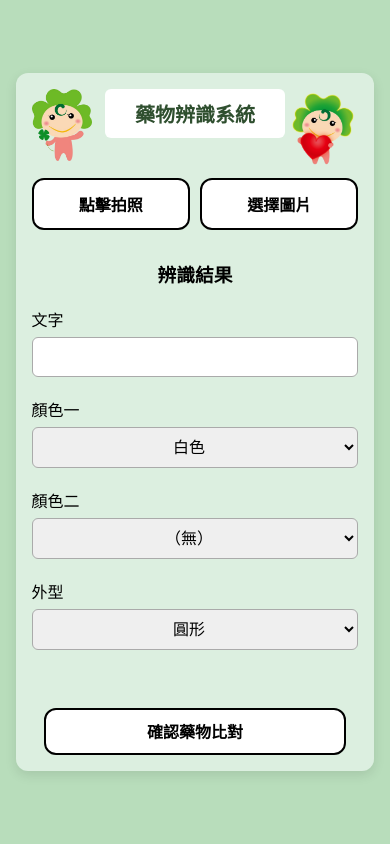
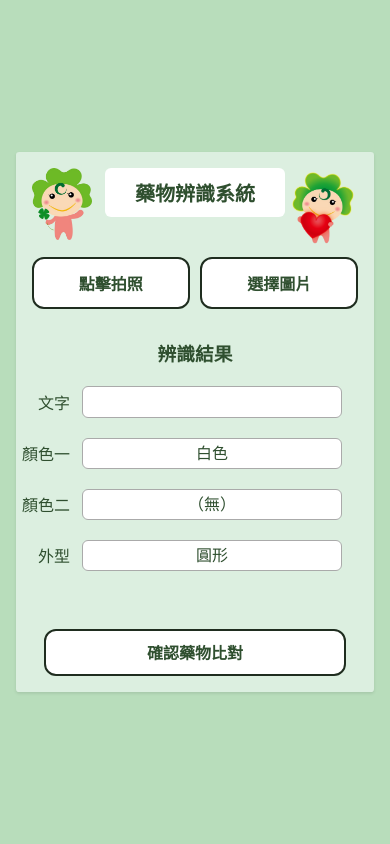
Before and after one commit to hanzelnut188/Pill_Identification_OCR-based2, a Flask app: page / in a window 390 px wide. Run offline with Flask 3, Linux system fonts and the light colour scheme; some libraries are stand-ins or nearby versions.

Commit message:
IMPROVE UI

```diff
--- a/app/static/index.css
+++ b/app/static/index.css
@@ -1,4 +1,3 @@
-
 /* 標準重設 */
 * {
     margin: 0;
@@ -22,12 +21,12 @@ body {
 .container {
     text-align: center;
     padding: 2vw; /* 使用視窗寬度的百分比 */
-    background:  #dcefe0;
+    background: #dcefe0;
     box-shadow: 0 0.4vw 0.8vw rgba(0, 0, 0, 0.1); /* 使用視窗寬度的百分比 */
     border-radius: 0.8vw; /* 使用視窗寬度的百分比 */
     width: 80vw; /* 使用視窗寬度的百分比 */
     max-width: 100%;
-    max-width: 500px;   /* ✅ 和 upload-buttons 對齊 */
+    max-width: 500px; /* ✅ 和 upload-buttons 對齊 */
     display: flex;
     flex-direction: column; /* 讓內容垂直排列 */
     align-items: center; /* 讓內容居中對齊 */
@@ -66,25 +65,26 @@ body {
     border-radius: 6px;
 
 
-
     padding: 10px;
     clear: both;
 }
 
 /* 👇 用這段取代你原本的 .selection-container 區塊 */
-.selection-container{
+.selection-container {
     display: flex;
     align-items: center;
     gap: 12px;
     margin-top: 20px;
 }
-.selection-container label{
-    flex: 0 0 5.5em;     /* 標籤固定寬，自己可調 */
+
+.selection-container label {
+    flex: 0 0 5.5em; /* 標籤固定寬，自己可調 */
     text-align: right;
 }
+
 .selection-container input,
 .selection-container select {
-    width: 250px;       /* 固定白框寬度，不跟按鈕一起拉長 */
+    width: 250px; /* 固定白框寬度，不跟按鈕一起拉長 */
     padding: 6px 8px;
     border-radius: 6px;
     border: 1px solid #aaa;
@@ -97,8 +97,8 @@ body {
 
 /* 讓顏色 / 外型的下拉選單選項置中 */
 .selection-container select {
-    text-align: center;            /* 文字置中 */
-    text-align-last: center;       /* ✅ 確保選中項置中 (Chrome/Edge) */
+    text-align: center; /* 文字置中 */
+    text-align-last: center; /* ✅ 確保選中項置中 (Chrome/Edge) */
 }
 
 
@@ -137,6 +137,7 @@ video {
     font-weight: 900;
     line-height: 1.5;
     margin: 0;
+    border: 2px solid #1f2d1f;
     -webkit-mask-image: -webkit-radial-gradient(#000, #fff);
     padding: 0;
     text-transform: uppercase;
@@ -166,7 +167,7 @@ video {
     -webkit-mask-image: none;
     overflow: hidden;
     margin: 10px;
-    padding: 0.6rem 1.2rem;   /* ✅ 恢復 padding 控制大小 */
+    padding: 0.6rem 1.2rem; /* ✅ 恢復 padding 控制大小 */
     transition: transform 0.2s ease, box-shadow 0.2s ease;
 }
 
@@ -193,16 +194,17 @@ select {
     position: relative;
     overflow: visible;
 }
+
 .selection-container input,
 .selection-container select {
-    width: 250px;   /* ✅ 固定白框寬度 */
+    width: 250px; /* ✅ 固定白框寬度 */
     padding: 6px 8px;
     border-radius: 6px;
     border: 1px solid #aaa;
 }
 
 #result-area h3 {
-    text-align: center;  /* ✅ 置中標題 */
+    text-align: center; /* ✅ 置中標題 */
     margin-bottom: 15px;
 }
 
@@ -236,12 +238,14 @@ select {
         width: 50%;
     }
 }
+
 /* 讓上傳區與表單共用同一個寬度殼 */
-.form-width{
+.form-width {
     width: 100%;
-    max-width: 520px;   /* ← 想要多寬就改這個數字 */
-    margin: 0 auto;     /* 置中 */
+    max-width: 520px; /* ← 想要多寬就改這個數字 */
+    margin: 0 auto; /* 置中 */
 }
+
 /* → 下一行本來就是你的 .upload-buttons {...} */
 
 /* 上傳/拍照專用按鈕 */
@@ -249,20 +253,20 @@ select {
 .upload-buttons {
     display: flex;
     gap: 12px;
-    width: 70%;        /* ✅ 和白框保持一致 */
-    max-width: none;   /* 取消之前的 500px 限制 */
+    width: 70%; /* ✅ 和白框保持一致 */
+    max-width: none; /* 取消之前的 500px 限制 */
     margin: 20px 0;
 }
 
 
 /* 單一按鈕 */
 .upload-btn {
-    flex: 1;                /* 平均分配寬度 */
-    min-width: 120px;       /* ✅ 設定最小寬度，避免太小 */
+    flex: 1; /* 平均分配寬度 */
+    min-width: 120px; /* ✅ 設定最小寬度，避免太小 */
     background: #fff;
     border: 2px solid #000;
     border-radius: 12px;
-    height: 60px;           /* 固定高度 */
+    height: 60px; /* 固定高度 */
     display: flex;
     justify-content: center;
     align-items: center;
@@ -278,14 +282,15 @@ select {
 
 
 /* === 結果區：以白框為主軸、整塊左移 (不影響「辨識結果」h3) === */
-:root{
-    --label-w: 5.5em;   /* 標籤固定寬 */
-    --input-w: 250px;   /* 白框固定寬 */
-    --gap: 12px;        /* 標籤與白框間距 */
+:root {
+    --label-w: 5.5em; /* 標籤固定寬 */
+    --input-w: min(360px, 70vw); /* 電腦最大 360px，手機自動縮到螢幕 70% */
+    --gap: 12px;
 }
 
+
 /* 只調整結果區的每一列 */
-#result-area .selection-container{
+#result-area .selection-container {
     display: flex;
     align-items: center;
     gap: var(--gap);
@@ -294,14 +299,14 @@ select {
 }
 
 /* 標籤固定寬、靠右貼齊白框 */
-#result-area .selection-container label{
+#result-area .selection-container label {
     flex: 0 0 var(--label-w);
     text-align: right;
 }
 
 /* 白框固定寬、置中顯示內容 */
 #result-area .selection-container input,
-#result-area .selection-container select{
+#result-area .selection-container select {
     width: var(--input-w);
     padding: 6px 8px;
     border-radius: 6px;
@@ -311,64 +316,75 @@ select {
 }
 
 /* 小螢幕避免超出（必要時可關閉位移）*/
-@media (max-width: 420px){
-    #result-area .selection-container{
+@media (max-width: 420px) {
+    #result-area .selection-container {
         transform: none;
     }
 }
 
 /* === 放大白框寬度（維持白框中線對齊） === */
-:root{
+:root {
     /* 原本 250px → 放大 */
     --input-w: 360px;
 }
 
 /* 大一點的螢幕再更寬 */
-@media (min-width: 1280px){
-    :root{ --input-w: 400px; }
+@media (min-width: 1280px) {
+    :root {
+        --input-w: 400px;
+    }
 }
 
 /* 讓上方兩顆按鈕寬度跟結果區一致（可選） */
-.form-width{
+.form-width {
     max-width: calc(var(--label-w) + var(--gap) + var(--input-w));
 }
-.upload-buttons{
+
+.upload-buttons {
     width: 100%;
     max-width: calc(var(--label-w) + var(--gap) + var(--input-w));
 }
 
 /* 很小的螢幕避免超出 */
-@media (max-width: 420px){
-    #result-area .selection-container{ transform: none; }
-    :root{ --input-w: 100%; }
+@media (max-width: 420px) {
+    #result-area .selection-container {
+        transform: none;
+    }
+
+    :root {
+        --input-w: 100%;
+    }
 }
+
 /* === 上方上傳按鈕：維持小而緊實，不隨容器撐大 === */
-.upload-buttons{
+.upload-buttons {
     width: 100%;
     max-width: calc(var(--label-w) + var(--gap) + var(--input-w));
     justify-content: center;
 }
-.upload-btn{
-    flex: 0 0 auto;       /* 不要平均撐滿 */
-    width: auto;          /* 依內容寬 */
-    min-width: 160px;     /* 想更小就調這裡 */
+
+.upload-btn {
+    flex: 0 0 auto; /* 不要平均撐滿 */
+    width: auto; /* 依內容寬 */
+    min-width: 160px; /* 想更小就調這裡 */
 }
 
 /* === 底部「確認藥物比對」：與白框同寬、同主軸 === */
 /* 如果這顆按鈕在結果區(#result-area)裡，用這個選擇器就只會影響它 */
-#result-area .btn-14{
-    width: var(--input-w);                                        /* 跟白框同寬 */
+#result-area .btn-14 {
+    width: var(--input-w); /* 跟白框同寬 */
     transform: translateX(calc(-0.5 * (var(--label-w) + var(--gap)))); /* 同主軸 */
     margin-top: 24px;
 }
 
 /* 小螢幕時取消位移、改為自適應 */
-@media (max-width: 420px){
-    #result-area .btn-14{
+@media (max-width: 420px) {
+    #result-area .btn-14 {
         transform: none;
         width: 100%;
     }
 }
+
 /* === 通用：確認按鈕與白框同寬、對齊主軸 === */
 .match-btn-wrapper {
     display: flex;
@@ -391,77 +407,84 @@ select {
 }
 
 /* === 底部按鈕：固定寬度=白框寬，水平置中；不做任何位移 === */
-#result-area .btn-14{
+#result-area .btn-14 {
     width: var(--input-w);
     display: block;
-    margin: 24px auto 0;   /* ⬅️ 置中 */
+    margin: 24px auto 0; /* ⬅️ 置中 */
     transform: none !important;
 }
-.match-btn-wrapper .btn-14{
+
+.match-btn-wrapper .btn-14 {
     width: var(--input-w);
     margin: 24px auto 0;
     transform: none !important;
 }
+
 /* 確認按鈕略小於白框、置中 */
-:root{
-    --btn-w: calc(var(--input-w) - 82px);  /* 想更小就把 60px 調大/小 */
+:root {
+    --btn-w: calc(var(--input-w) - 82px); /* 想更小就把 60px 調大/小 */
 }
 
 #result-area .btn-14,
-.match-btn-wrapper .btn-14{
+.match-btn-wrapper .btn-14 {
     width: var(--btn-w);
     margin: 24px auto 0;
     transform: none !important;
 }
 
 /* 小螢幕滿寬即可 */
-@media (max-width: 420px){
+@media (max-width: 420px) {
     #result-area .btn-14,
-    .match-btn-wrapper .btn-14{
+    .match-btn-wrapper .btn-14 {
         width: 100%;
     }
 }
+
 /* 讓 iOS 不亂縮放字 */
-html { -webkit-text-size-adjust: 100%; }
+html {
+    -webkit-text-size-adjust: 100%;
+}
 
 /* 手機版調整（≤ 480px） */
-@media (max-width: 480px){
+@media (max-width: 480px) {
 
     /* 1) 別用 vw：固定 padding、容器寬一律貼齊 */
-    .container{
+    .container {
         padding: 16px !important;
         width: 92vw;
         max-width: 420px;
     }
 
     /* 2) 表單：改成一欄直排，避免「左標籤右白框」擠壓 */
-    #result-area .selection-container{
-        transform: none !important;   /* 保險，避免殘留位移 */
+    #result-area .selection-container {
+        transform: none !important;
         display: flex;
-        flex-direction: column;
-        align-items: stretch;
+        flex-direction: row; /* ✅ 保持左右並排 */
+        align-items: center;
         gap: 6px;
     }
-    #result-area .selection-container label{
-        flex: 0 0 auto;
-        width: 100%;
-        text-align: left;
+
+    #result-area .selection-container label {
+        flex: 0 0 4.5em; /* ✅ 縮短標籤寬度 */
+        text-align: right;
     }
+
     #result-area .selection-container input,
-    #result-area .selection-container select{
-        width: 100% !important;
-        font-size: 16px;              /* ✅ 防 iOS 自動放大 */
-        padding: 10px 12px;
+    #result-area .selection-container select {
+        width: min(70vw, 220px); /* ✅ 手機自動縮短白框 */
+        font-size: 16px; /* 防 iOS 自動放大 */
+        padding: 8px 10px;
     }
 
     /* 3) 上方兩顆按鈕：跟容器等寬、不要太高 */
-    .upload-buttons{
+    .upload-buttons {
         width: 100% !important;
         max-width: 100% !important;
         gap: 10px;
         justify-content: center;
     }
-    .upload-btn{
+
+    .upload-btn {
         flex: 1 1 0;
         min-width: 0;
         height: 52px;
@@ -469,53 +492,63 @@ html { -webkit-text-size-adjust: 100%; }
 
     /* 4) 確認按鈕：滿寬置中（或你要比白框小就把 100% 改成 calc(100% - 40px)） */
     #result-area .btn-14,
-    .match-btn-wrapper .btn-14{
+    .match-btn-wrapper .btn-14 {
         width: 100% !important;
         margin: 20px auto 0;
         transform: none !important;
     }
 }
+
 /* iOS 不自動放大 */
-html { -webkit-text-size-adjust: 100%; }
+html {
+    -webkit-text-size-adjust: 100%;
+}
 
 /* 手機版（≤480px）修正：不用 vw，表單直排、按鈕滿寬 */
-@media (max-width: 480px){
-    .container{
-        padding: 16px !important;   /* 取代 2vw，避免放大 */
-        width: 92vw;                /* 更貼齊手機寬 */
-        max-width: 420px;
-        box-shadow: 0 4px 12px rgba(0,0,0,.1); /* 取代用 vw 的陰影 */
-        border-radius: 12px;        /* 取代 0.8vw */
+/* 手機版（≤480px）修正：保持左右並排，但自動縮短白框 */
+@media (max-width: 480px) {
+    /* 每一列：整體置中 */
+    /* === 結果區：每一列水平置中，白框以標題為中心展開 === */
+    /* === 結果區：整列置中後再左移一點 === */
+    #result-area .selection-container {
+        display: flex;
+        justify-content: center;
+        align-items: center;
+        gap: 12px;
+        margin-top: 20px;
+        margin-left: -50px;
+        transform: translateX(-40px);   /* ⬅️ 左移 20px，可自行調整 */
     }
 
-    /* 表單一列改直排，避免窄螢幕擠壓 */
-    #result-area .selection-container{
-        transform: none !important;
-        display: flex;
-        flex-direction: column;
-        align-items: stretch;
-        gap: 6px;
-    }
-    #result-area .selection-container label{
-        flex: 0 0 auto;
-        width: 100%;
-        text-align: left;
-    }
-    #result-area .selection-container input,
-    #result-area .selection-container select{
-        width: 100% !important;
-        font-size: 16px;            /* 防 iOS 自動縮放 */
-        padding: 10px 12px;
+    /* label 不再固定死在左邊，而是靠右對齊，但仍跟白框綁在一起 */
+    #result-area .selection-container label {
+        flex: 0 0 auto;   /* ✅ 不要強制寬度 */
+        text-align: right;
+        min-width: 4.5em; /* 可調：給一個最小寬，避免換行 */
     }
 
+    /* 白框：隨螢幕動態拉長，但保持在中心線 */
+    #result-area .selection-container input,
+    #result-area .selection-container select {
+        flex: 0 0 min(70vw, 260px);   /* ✅ 白框在手機會自動縮，桌機最多 320px */
+        padding: 6px 10px;
+        border-radius: 6px;
+        border: 1px solid #aaa;
+        text-align: center;
+        text-align-last: center;
+    }
+
+
+
     /* 上方兩顆按鈕：等寬、較矮 */
-    .upload-buttons{
+    .upload-buttons {
         width: 100% !important;
         max-width: 100% !important;
         gap: 10px;
         justify-content: center;
     }
-    .upload-btn{
+
+    .upload-btn {
         flex: 1 1 0;
         min-width: 0;
         height: 52px;
@@ -523,36 +556,38 @@ html { -webkit-text-size-adjust: 100%; }
 
     /* 確認按鈕：滿寬或略小都可以 */
     #result-area .btn-14,
-    .match-btn-wrapper .btn-14{
-        width: calc(100% - 24px) !important;  /* 想滿寬就改成 100% */
+    .match-btn-wrapper .btn-14 {
+        width: calc(100% - 24px) !important; /* 想滿寬就改成 100% */
         margin: 20px auto 0;
         transform: none !important;
     }
 }
+
 .title-wrapper {
     position: relative;
     display: flex;
-    justify-content: center;   /* 讓文字在中間 */
+    justify-content: center; /* 讓文字在中間 */
     align-items: center;
     margin-bottom: 20px;
     width: 100%;
 }
+
 .title-icon {
     position: absolute;
-    top: 0;        /* 貼齊上邊 */
+    top: 0; /* 貼齊上邊 */
     height: auto;
 }
 
 /* 左圖獨立控制 */
 .left-icon {
     left: 0;
-    width: 60px;   /* ✅ 你自己可以改 */
+    width: 60px; /* ✅ 你自己可以改 */
 }
 
 /* 右圖獨立控制 */
 .right-icon {
     right: 0;
-    width: 70px;   /* ✅ 你自己可以改 */
+    width: 70px; /* ✅ 你自己可以改 */
 }
 
 
@@ -567,7 +602,6 @@ html { -webkit-text-size-adjust: 100%; }
 }
 
 
-
 #title {
     font-family: monospace;
     font-size: 20px;
@@ -578,3 +612,34 @@ html { -webkit-text-size-adjust: 100%; }
     padding: 10px 30px;
     border-radius: 6px;
 }
+
+/* 統一輸入框樣式 (iOS 會套灰色背景，這裡強制白色) */
+.selection-container input,
+.selection-container select {
+    background-color: #ffffff !important;   /* ✅ 強制白色 */
+
+    -webkit-appearance: none;   /* ✅ 移除 iOS 系統樣式 */
+    appearance: none;           /* 移除其他瀏覽器預設樣式 */
+}
+
+/* 統一按鈕顏色 */
+.upload-btn {
+    background-color: #ffffff !important;   /* ✅ 強制白底 */
+
+    -webkit-appearance: none;
+    appearance: none;
+    border: 2px solid #1f2d1f;
+}
+/* 全站文字顏色統一 */
+/* === 全站文字顏色統一 === */
+body,
+.selection-container label,
+.selection-container input,
+.selection-container select,
+.btn-14,
+.upload-btn,
+#result-area h3,
+#result-area p,
+#result-area span {
+    color: #2f4f2f !important;   /* ✅ 和「藥物辨識系統」一致 */
+}
--- a/e2e_results/system_results.txt
+++ b/e2e_results/system_results.txt
@@ -1 +1 @@
-temp_原圖_旋轉315.jpg	[{"transcription": "S", "points": [[143, 19], [177, 26], [167, 70], [133, 62]], "score": 0.6798769235610962}, {"transcription": "Bu", "points": [[92, 72], [140, 51], [153, 79], [106, 101]], "score": 0.693293571472168}, {"transcription": "VOEX", "points": [[123, 110], [181, 42], [215, 70], [157, 138]], "score": 0.5408272743225098}]
+temp_原圖_旋轉315.jpg	[{"transcription": "IPXO", "points": [[216, 140], [383, 2], [458, 95], [291, 233]], "score": 0.896095335483551}, {"transcription": "145", "points": [[443, 274], [601, 162], [690, 290], [533, 387]], "score": 0.9996059536933899}]
```
